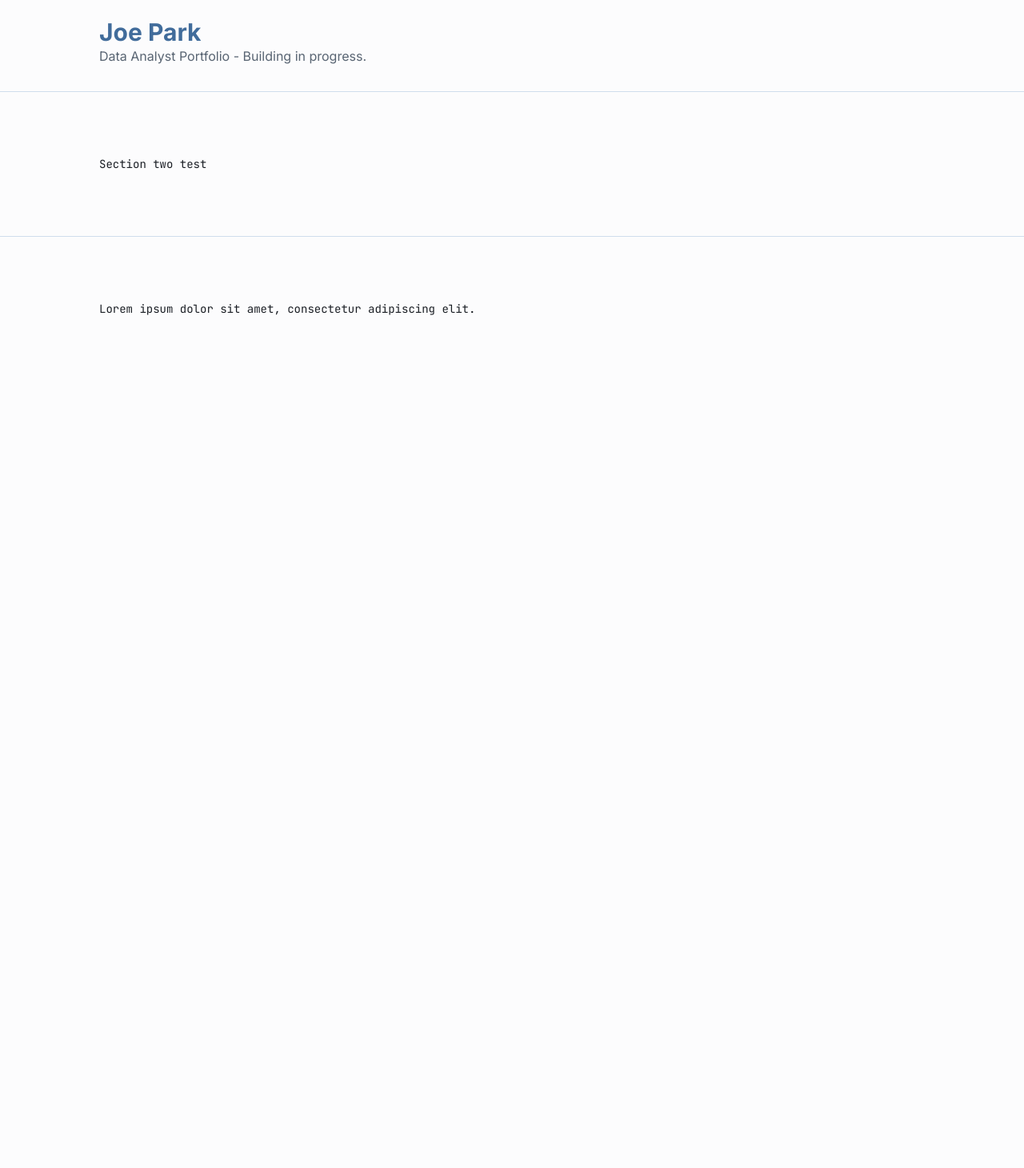
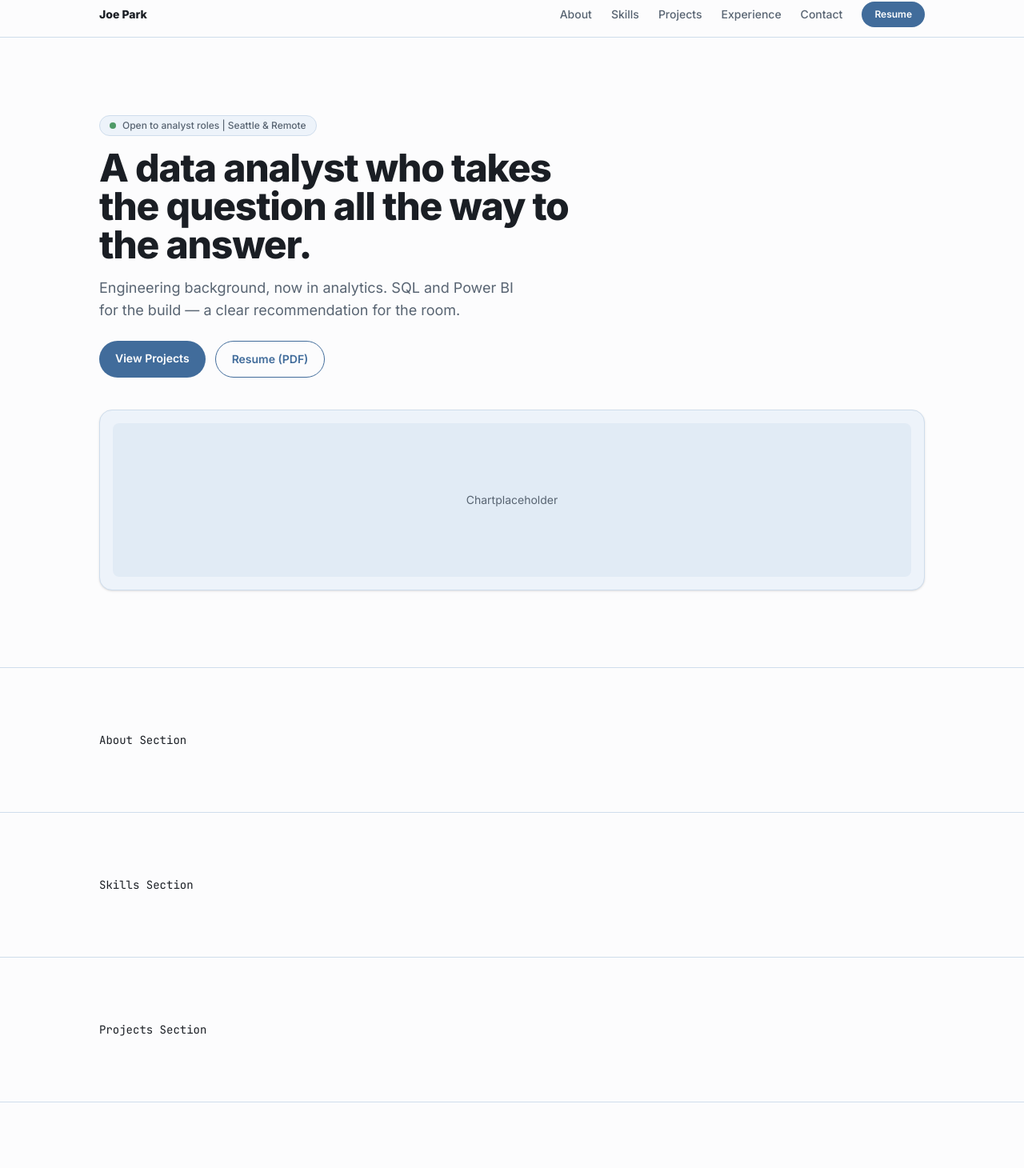
Before and after one commit to SunghunP/joe-portfolio, a React (Vite) app: page / in a window 1280 px wide. Shown: the part 10-1470 px from the top of the page at 80% size. Before the commit the page ends 800 px from the top, so only its background shows below. Built offline with nearby package versions, Linux system fonts and the light colour scheme.

Commit message:
Add Nav and Hero components into App.jsx

```diff
--- a/src/App.jsx
+++ b/src/App.jsx
@@ -1,22 +1,29 @@
+import Nav from './components/Nav';
+import Hero from './components/Hero';
 import Section from './components/Section';
-import Shell from './components/Shell';
 
 function App() {
   return (
-    <>
-      <Shell className="py-8">
-        <h1 className="text-3xl font-bold text-primary">Joe Park</h1>
-        <p className="text-muted">Data Analyst Portfolio - Building in progress.</p>
-      </Shell>
+    <div id="top">
+      <Nav />
+      <Hero />
 
-      <Section>
-        <p className="font-mono text-sm text-ink">Section two test</p>
+      <Section id="about">
+        <p className="font-mono text-sm text-ink">About Section</p>
       </Section>
-
-      <Section>
-        <p className="font-mono text-sm text-ink">Lorem ipsum dolor sit amet, consectetur adipiscing elit.</p>
+      <Section id="skills">
+        <p className="font-mono text-sm text-ink">Skills Section</p>
       </Section>
-    </>
+      <Section id="projects">
+        <p className="font-mono text-sm text-ink">Projects Section</p>
+      </Section>
+      <Section id="experience">
+        <p className="font-mono text-sm text-ink">Experience Section</p>
+      </Section>
+      <Section id="contact">
+        <p className="font-mono text-sm text-ink">Contact Section</p>
+      </Section>
+    </div>
   )
 }
 
```
